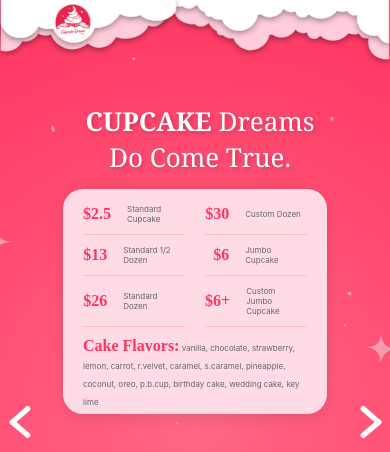
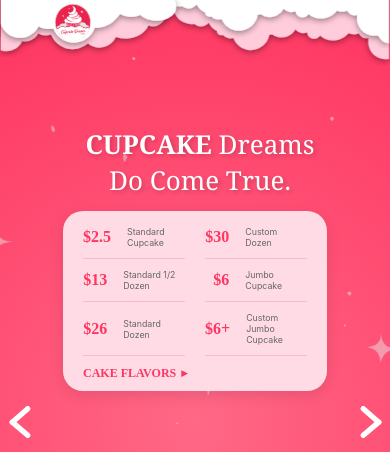
Before and after one commit to justblocker/cupcakedream, a Next.js app: page / in a window 390 px wide. Shown: the top 452 px of the page. Built offline with nearby package versions, Linux system fonts and the light colour scheme; no server answers; grey boxes are pictures that could not be loaded.

Commit message:
cake flavors update

```diff
--- a/app/globals.css
+++ b/app/globals.css
@@ -230,7 +230,23 @@ p {
   text-align: right;
 }
 
+.note-title {
+  font-weight: bold;
+  font-size: 1rem;
+  color: #ff3460;
+  flex: 0 0 25%;
+  text-align: right;
+}
+
 .description {
+  font-size: 0.775rem;
+  color: #666;
+  text-align: left;
+  flex: 1;
+  font-family: -apple-system, BlinkMacSystemFont, 'Segoe UI', Roboto, Oxygen, Ubuntu, Cantarell, 'Open Sans', 'Helvetica Neue', sans-serif;
+}
+
+.note {
   font-size: 0.775rem;
   color: #666;
   text-align: left;
@@ -645,12 +661,25 @@ p {
   }
 
   .description {
-    font-size: 0.5rem;
+    font-size: 0.55rem;
+    text-align: left;
+  }
+
+  .note-title {
+    font-size: 12px;
+    font-weight: 600;
+    flex: 0 0 25%;
+    text-align: right;
+  }
+
+  .note {
+    font-size: 10px;
+    line-height: 1.3 !important;
     text-align: left;
   }
 
   .price-grid {
-    padding: 5px 20px;
+    padding: 5px 20px 10px 20px;
   }
 
   .center-content {
--- a/app/page.tsx
+++ b/app/page.tsx
@@ -84,6 +84,7 @@ const carouselContent: CarouselItem[] = [
 export default function Home() {
   const [currentIndex, setCurrentIndex] = useState(0);
   const [slideDirection, setSlideDirection] = useState<'top' | 'right' | 'bottom'>('right');
+  const [isDropdownOpen, setIsDropdownOpen] = useState(false);
 
   const handleNext = () => {
     setSlideDirection('right');
@@ -93,6 +94,10 @@ export default function Home() {
   const handlePrev = () => {
     setSlideDirection('bottom');
     setCurrentIndex((prev) => (prev - 1 + carouselContent.length) % carouselContent.length);
+  };
+
+  const toggleDropdown = () => {
+    setIsDropdownOpen(!isDropdownOpen);
   };
 
   return (
@@ -137,8 +142,22 @@ export default function Home() {
                     ))}
                     {carouselContent[currentIndex].note && (
                       <div className="flavor-note" style={{ gridColumn: '1 / -1', marginTop: '10px' }}>
-                        <span className="price">Cake Flavors:</span>
-                        <span className="description">{carouselContent[currentIndex].note}</span>
+                        <span className="note-title" onClick={toggleDropdown} style={{ cursor: 'pointer', display: 'flex', alignItems: 'center' }}>
+                          CAKE FLAVORS
+                          <span style={{
+                            marginLeft: '5px',
+                            display: 'inline-block',
+                            transform: isDropdownOpen ? 'rotate(90deg)' : 'rotate(0deg)',
+                            transition: 'transform 0.3s'
+                          }}>
+                            ▸
+                          </span>
+                        </span>
+                        {isDropdownOpen && (
+                          <div className="note">
+                            {carouselContent[currentIndex].note}
+                          </div>
+                        )}
                       </div>
                     )}
                   </>
```
